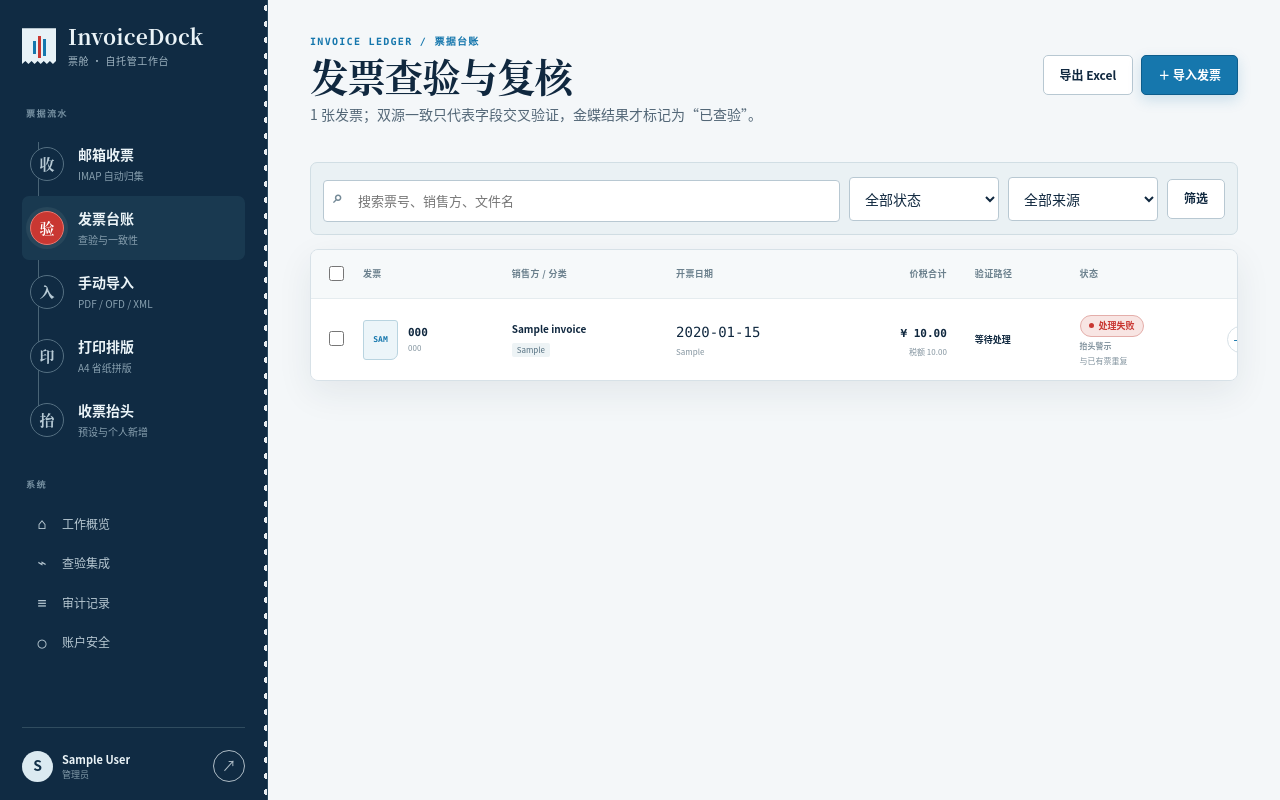
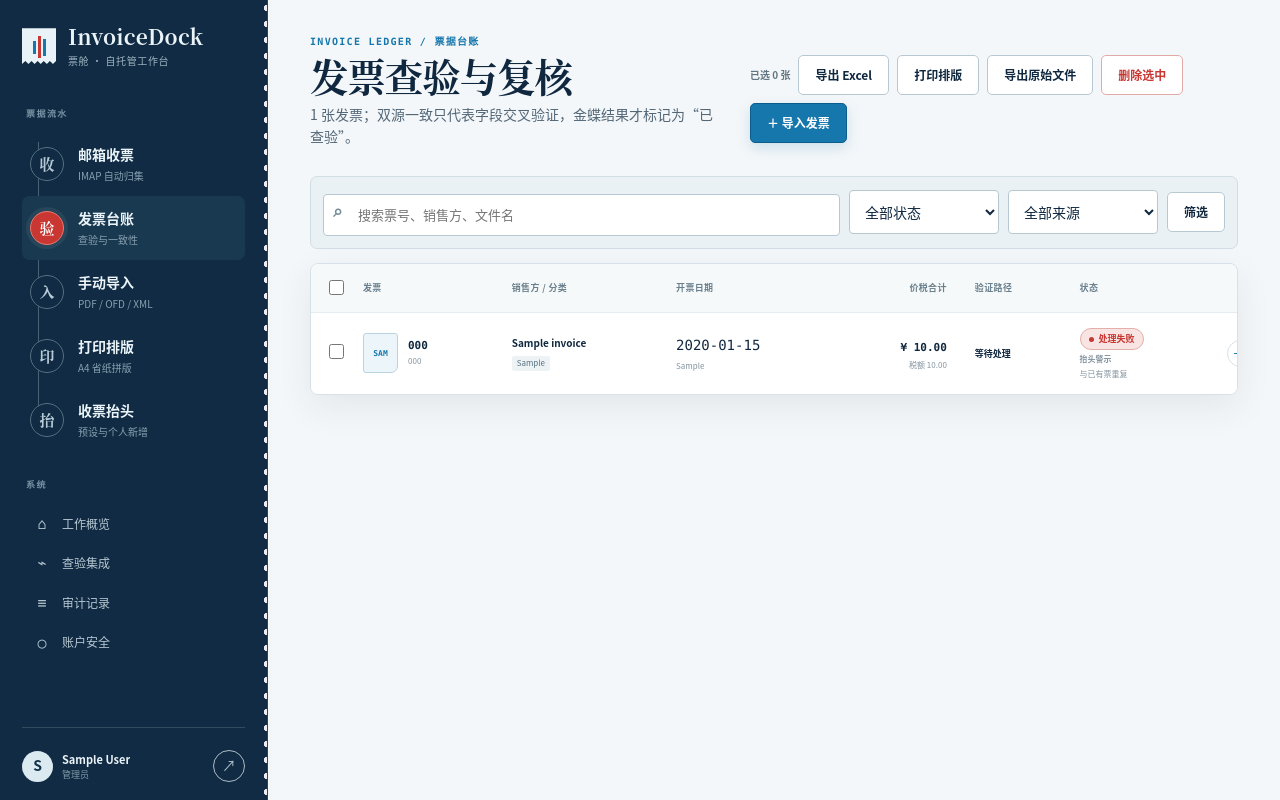
Before and after one commit to coobin/InvoiceDock, a FastAPI app: page /invoices in a window 1280 px wide. Run offline with FastAPI, Linux system fonts and the light colour scheme; the visitor is signed in with stand-in values (Sample User, id 1); tables that the repository leaves empty hold one stand-in row (values such as "Sample post").

Commit message:
feat: always-visible ledger batch buttons in header; guard empty selection

```diff
--- a/app/static/app.css
+++ b/app/static/app.css
@@ -544,6 +544,7 @@ label input, label select, label textarea { display: block; margin-top: 5px; col
 }
 
 [hidden] { display: none !important; }
+.batch-count { align-self: center; color: #617581; font-size: 10px; font-weight: 700; white-space: nowrap; }
 .warn-chip { display: inline-block; margin-top: 4px; color: #a05a12; font-size: 9px; font-weight: 700; }
 .title-grid { display: grid; grid-template-columns: repeat(auto-fill, minmax(320px, 1fr)); gap: 12px; }
 .title-card { padding: 14px 16px; border: 1px solid #d5dfe4; border-radius: 10px; background: #fff; }
--- a/app/static/app.js
+++ b/app/static/app.js
@@ -82,28 +82,37 @@
   const invoiceChecks = all('[data-invoice-select]');
   if (invoiceChecks.length) {
     const selectAll = one('[data-select-all]');
-    const batchBar = one('[data-batch-bar]');
     const count = one('[data-selected-count]');
     const update = () => {
       const checked = invoiceChecks.filter((item) => item.checked);
-      batchBar.hidden = checked.length === 0;
       count.textContent = checked.length;
-      selectAll.checked = checked.length === invoiceChecks.length;
+      selectAll.checked = checked.length === invoiceChecks.length && invoiceChecks.length > 0;
       selectAll.indeterminate = checked.length > 0 && checked.length < invoiceChecks.length;
     };
     invoiceChecks.forEach((item) => item.addEventListener('change', update));
     selectAll?.addEventListener('change', () => { invoiceChecks.forEach((item) => { item.checked = selectAll.checked; }); update(); });
+    const selectedIds = () => invoiceChecks.filter((item) => item.checked).map((item) => item.value);
+    const guardSelection = () => {
+      const ids = selectedIds();
+      if (!ids.length) {
+        window.alert('请先勾选发票');
+        return null;
+      }
+      return ids;
+    };
     one('[data-print-selected]')?.addEventListener('click', () => {
-      const ids = invoiceChecks.filter((item) => item.checked).map((item) => item.value);
+      const ids = guardSelection();
+      if (!ids) return;
       window.location.href = `/print?ids=${encodeURIComponent(ids.join(','))}`;
     });
     one('[data-export-selected]')?.addEventListener('click', () => {
-      const ids = invoiceChecks.filter((item) => item.checked).map((item) => item.value);
+      const ids = guardSelection();
+      if (!ids) return;
       window.location.href = `/export/files?ids=${encodeURIComponent(ids.join(','))}`;
     });
     one('[data-delete-selected]')?.addEventListener('click', () => {
-      const ids = invoiceChecks.filter((item) => item.checked).map((item) => item.value);
-      if (!ids.length) return;
+      const ids = guardSelection();
+      if (!ids) return;
       if (!window.confirm(`确定删除选中的 ${ids.length} 张发票及其原始文件吗？此操作无法恢复。`)) return;
       const form = document.createElement('form');
       form.method = 'POST';
--- a/app/templates/invoices.html
+++ b/app/templates/invoices.html
@@ -3,7 +3,7 @@
 {% block content %}
 <header class="page-head">
   <div><span class="eyebrow">INVOICE LEDGER / 票据台账</span><h1>发票查验与复核</h1><p>{{ count }} 张发票；双源一致只代表字段交叉验证，金蝶结果才标记为“已查验”。</p></div>
-  <div class="head-actions"><a class="button secondary" href="/export.xlsx?q={{ q|urlencode }}&status={{ filter_status }}&source={{ source }}">导出 Excel</a><a class="button primary" href="/upload">＋ 导入发票</a></div>
+  <div class="head-actions"><span class="batch-count">已选 <b data-selected-count>0</b> 张</span><a class="button secondary" href="/export.xlsx?q={{ q|urlencode }}&status={{ filter_status }}&source={{ source }}">导出 Excel</a><button class="button secondary" type="button" data-print-selected>打印排版</button><button class="button secondary" type="button" data-export-selected>导出原始文件</button><button class="button danger" type="button" data-delete-selected>删除选中</button><a class="button primary" href="/upload">＋ 导入发票</a><input type="hidden" data-batch-csrf value="{{ csrf_token(request) }}"></div>
 </header>
 <form class="control-bar" method="get" action="/invoices">
   <label class="search"><span>⌕</span><input name="q" value="{{ q }}" placeholder="搜索票号、销售方、文件名"></label>
@@ -17,7 +17,6 @@
   <button class="button secondary" type="submit">筛选</button>
   {% if q or filter_status or source %}<a class="clear-filter" href="/invoices">清除</a>{% endif %}
 </form>
-<div class="batch-bar" data-batch-bar hidden><span>已选 <b data-selected-count>0</b> 张</span><button class="button primary small" type="button" data-print-selected>进入打印排版</button><button class="button secondary small" type="button" data-export-selected>导出原始文件（按分类）</button><button class="button danger small" type="button" data-delete-selected>删除选中</button><input type="hidden" data-batch-csrf value="{{ csrf_token(request) }}"></div>
 <section class="table-panel">
   <table class="data-table invoice-table">
     <thead><tr><th class="check"><input type="checkbox" data-select-all aria-label="全选"></th><th>发票</th><th>销售方 / 分类</th><th>开票日期</th><th class="money">价税合计</th><th>验证路径</th><th>状态</th><th></th></tr></thead>
```
